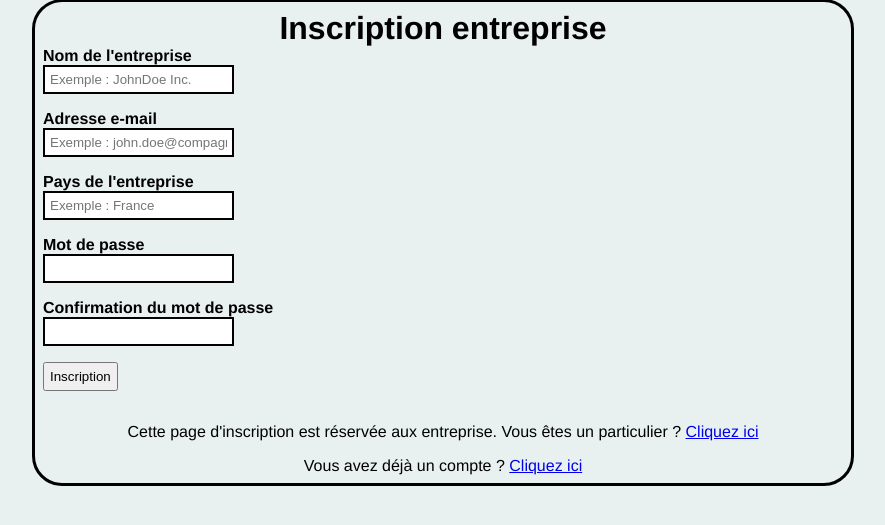
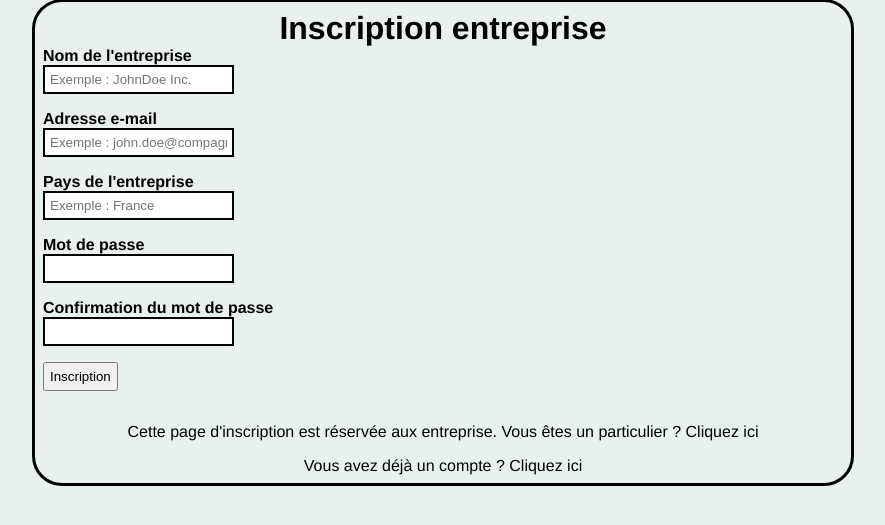
Before and after one commit to qaniere/SAE_2.2, a PHP site: page /business/register.php in a window 1280 px wide. Shown: the part 225-750 px from the top of the page, without its empty margins (197-1082 px from the left). Run offline with PHP 8.4, Linux system fonts and the light colour scheme.

Commit message:
Add style to a element

```diff
--- a/style/basic.css
+++ b/style/basic.css
@@ -15,6 +15,15 @@ button {
     padding: 5px;
 }
 
+a {
+    color: black;
+    text-decoration: none;
+}
+
+a:hover {
+    text-decoration: underline;
+}
+
 #mobile-menu-icon {
     display: none;
 }
```
